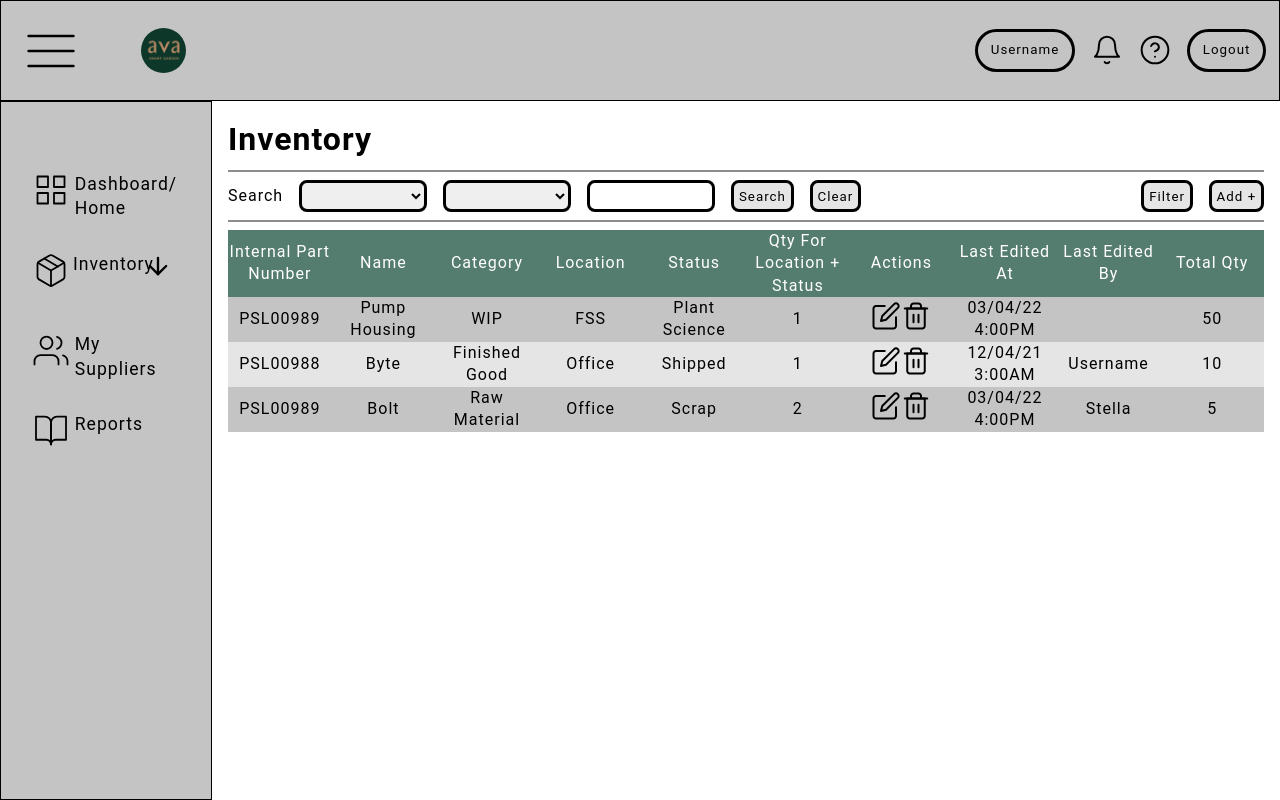
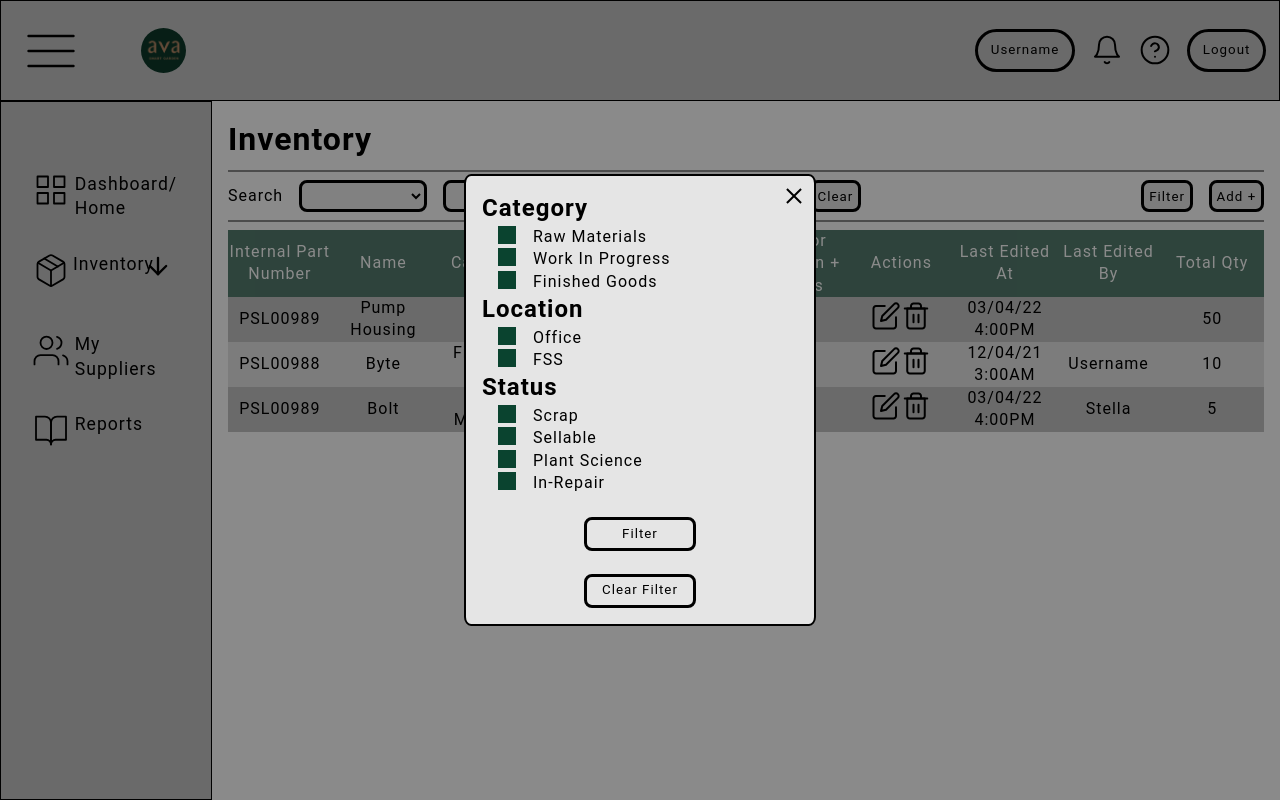
Before and after one commit to marcusgchan/avagrows-inventory-tracker-client, a React (Create React App) app: page /inventory in a window 1280 px wide. Both pictures are taken after a click on the button "Filter". Built offline with nearby package versions, Linux system fonts and the light colour scheme; no server answers.

Commit message:
pair programming with Hinfen - Implemented filter modal

```diff
--- /dev/null
+++ b/src/components/FilterPartsModal.js
@@ -0,0 +1,56 @@
+import styles from "./styles/FilterPartsModal.module.css";
+
+function FilterPartsModal({ toggleModal, categories, locations, statuses }) {
+  return (
+    <section className={styles.container}>
+      <div className={styles.close} onClick={toggleModal}></div>
+      <h2>Category</h2>
+      {Object.keys(categories).map((category) => {
+        return (
+          <div className={styles.category}>
+            <label className={styles.checkBoxContainer}>
+              {category}
+              <input type="checkbox"></input>
+              <span className={styles.checkMark}></span>
+            </label>
+          </div>
+        );
+      })}
+      <h2>Location</h2>
+      {Object.keys(locations).map((location) => {
+        return (
+          <div className={styles.location}>
+            <label className={styles.checkBoxContainer}>
+              {location}
+              <input type="checkbox"></input>
+              <span className={styles.checkMark}></span>
+            </label>
+          </div>
+        );
+      })}
+      <h2>Status</h2>
+      {Object.keys(statuses).map((statuses) => {
+        return (
+          <div className={styles.status}>
+            <label className={styles.checkBoxContainer}>
+              {statuses}
+              <input type="checkbox"></input>
+              <span className={styles.checkMark}></span>
+            </label>
+          </div>
+        );
+      })}
+
+      <br></br>
+      <button className={styles.buttons} onClick={toggleModal}>
+        Filter
+      </button>
+      <br></br>
+      <button className={styles.buttons} onClick={toggleModal}>
+        Clear Filter
+      </button>
+    </section>
+  );
+}
+
+export default FilterPartsModal;
--- a/src/components/Parts.js
+++ b/src/components/Parts.js
@@ -5,6 +5,7 @@ import trash from "../imgs/trash.svg";
 import ModalContainer from "./ModalContainer";
 import AddPartsModal from "./AddPartsModal";
 import DeletePartsModal from "./DeletePartsModal";
+import FilterPartsModal from "./FilterPartsModal";
 import SearchFilterAdd from "./SearchFilterAdd";
 
 const rowsDummy = [
@@ -66,7 +67,11 @@ function Parts() {
   const [showAddModal, setShowAddModal] = useState(false);
   const toggleAddModal = () => setShowAddModal((cur) => !cur);
 
-  // Handle filter
+  // Handle displaying and hiding filter modal
+  const [showFilterModal, setShowFilterModal] = useState(false);
+  const toggleFilterModal = () => setShowFilterModal((cur) => !cur);
+
+  // Handle filter attributes
   const categories = {
     "Raw Materials": true,
     "Work In Progress": true,
@@ -144,8 +149,21 @@ function Parts() {
           <DeletePartsModal toggleModal={toggleDeleteModal} />
         </ModalContainer>
       )}
+      {showFilterModal && (
+        <ModalContainer>
+          <FilterPartsModal
+            toggleModal={toggleFilterModal}
+            categories={categories}
+            locations={locations}
+            statuses={statuses}
+          />
+        </ModalContainer>
+      )}
       <h1 className={styles.mainHeading}>inventory</h1>
-      <SearchFilterAdd toggleAddModal={toggleAddModal} />
+      <SearchFilterAdd
+        toggleAddModal={toggleAddModal}
+        toggleFilterModal={toggleFilterModal}
+      />
       <table>
         <thead>
           <tr className={styles.headerRow}>
--- a/src/components/SearchFilterAdd.js
+++ b/src/components/SearchFilterAdd.js
@@ -1,6 +1,6 @@
 import styles from "./styles/SearchFilterAdd.module.css";
 
-function SearchFilterAdd({ toggleAddModal }) {
+function SearchFilterAdd({ toggleAddModal, toggleFilterModal }) {
   return (
     <section className={styles.container}>
       <div className={styles.searchContainer}>
@@ -12,9 +12,11 @@ function SearchFilterAdd({ toggleAddModal }) {
         <button className={styles.btn}>clear</button>
       </div>
       <div className={styles.btnContainer}>
-        <button className={styles.btn}>filter</button>
+        <button className={styles.btn} onClick={toggleFilterModal}>
+          Filter
+        </button>
         <button className={styles.btn} onClick={toggleAddModal}>
-          add +
+          Add +
         </button>
       </div>
     </section>
--- /dev/null
+++ b/src/components/styles/FilterPartsModal.module.css
@@ -0,0 +1,90 @@
+.container {
+  position: relative;
+  background-color: var(--main-bg-light-clr);
+  border: 2px black solid;
+  border-radius: 2%;
+  display: flex;
+  flex-direction: column;
+  padding: 1rem;
+  width: 22rem;
+  max-height: 35rem;
+  overflow-y: auto;
+}
+
+.close {
+  position: absolute;
+  top: 10px;
+  right: 10px;
+  height: 20px;
+  width: 20px;
+  transition: transform 0.2s ease-in;
+  cursor: pointer;
+}
+.close:hover {
+  transform: scale(1.3);
+}
+.close::before,
+.close::after {
+  content: "";
+  position: absolute;
+  top: 50%;
+  left: 50%;
+  width: 20px;
+  height: 2px;
+  background: black;
+  cursor: pointer;
+}
+.close::before {
+  transform: translate(-50%, -50%) rotate(45deg);
+}
+.close::after {
+  transform: translate(-50%, -50%) rotate(-45deg);
+}
+
+.category,
+.location,
+.status {
+  padding-left: 1rem;
+}
+
+.checkBoxContainer {
+  display: block;
+  position: relative;
+  padding-left: 35px;
+  cursor: pointer;
+  -webkit-user-select: none;
+  -moz-user-select: none;
+  -ms-user-select: none;
+  user-select: none;
+}
+.checkBoxContainer input {
+  position: absolute;
+  opacity: 0;
+  cursor: pointer;
+  height: 0;
+  width: 0;
+}
+.checkMark {
+  position: absolute;
+  top: 0;
+  left: 0;
+  height: 18px;
+  width: 18px;
+  background-color: var(--logo-bg-clr);
+}
+.checkBoxContainer input:checked ~ .checkMark {
+  background-color: var(--checked-clr);
+}
+.buttons {
+  align-self: center;
+  background: var(--main-bg-light-clr);
+  border: 3px solid black;
+  border-radius: 8px;
+  padding: 0.3rem;
+  cursor: pointer;
+  transition: transform 200ms ease-in;
+  width: 7rem;
+}
+.buttons:hover {
+  transform: scale(1.1);
+}
--- a/src/global.css
+++ b/src/global.css
@@ -16,6 +16,7 @@
   --main-bg-light-clr: #e5e5e5;
   --main-font-clr: #000;
   --logo-bg-clr: #0a432f;
+  --checked-clr: #b42929;
 }
 
 html,
```
